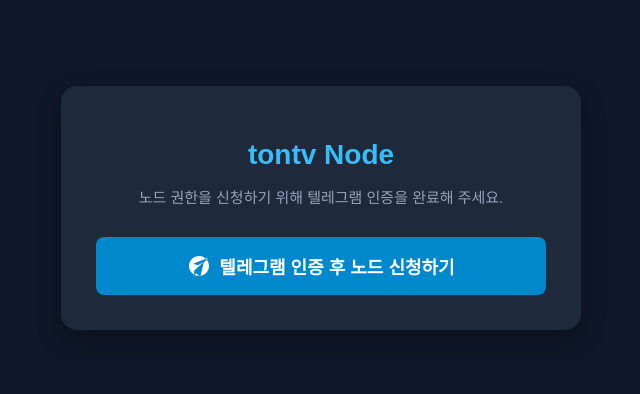
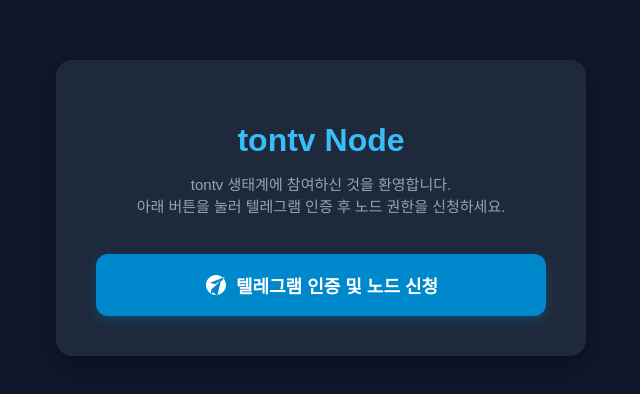
Before and after one commit to pitopanjw-design/xnot.github.io, a plain HTML site: page index.html in a window 1280 px wide. Shown: the part 192-586 px from the top of the page, without its empty margins (319-959 px from the left). Drawn offline with Linux system fonts and the light colour scheme.

Commit message:
Add files via upload

```diff
--- a/index.html
+++ b/index.html
@@ -3,11 +3,11 @@
 <head>
     <meta charset="UTF-8">
     <meta name="viewport" content="width=device-width, initial-scale=1.0">
-    <title>tontv - 노드 권한 신청</title>
+    <title>tontv - 메인 및 노드 권한 신청</title>
     <style>
         body {
             font-family: 'Malgun Gothic', sans-serif;
-            background-color: #0f172a; /* tontv 느낌의 세련된 다크 테마 */
+            background-color: #0f172a; /* tontv 다크 테마 */
             color: #f8fafc;
             display: flex;
             justify-content: center;
@@ -19,7 +19,7 @@
         }
         .container {
             background-color: #1e293b;
-            padding: 35px;
+            padding: 40px;
             border-radius: 16px;
             box-shadow: 0 10px 25px rgba(0,0,0,0.3);
             width: 100%;
@@ -27,19 +27,21 @@
             text-align: center;
         }
         h1 {
-            font-size: 28px;
+            font-size: 32px;
             margin-bottom: 10px;
-            color: #38bdf8;
+            color: #38bdf8; /* 포인트 블루 */
+            font-weight: bold;
         }
         p {
             color: #94a3b8;
             font-size: 15px;
-            margin-bottom: 30px;
+            margin-bottom: 35px;
+            line-height: 1.5;
         }
 
-        /* 1단계: 노드 신청 및 텔레그램 인증 영역 */
-        .step-auth {
-            display: block;
+        /* [1단계] 첫 프론트엔드 메인 화면 스타일 */
+        #authStep {
+            display: block; /* 첫 접속 시 이 영역만 보이게 설정 */
         }
         .telegram-btn {
             display: inline-flex;
@@ -48,14 +50,15 @@
             background-color: #0088cc;
             color: white;
             border: none;
-            padding: 16px 32px;
+            padding: 18px 32px;
             font-size: 18px;
             font-weight: bold;
-            border-radius: 8px;
+            border-radius: 12px;
             cursor: pointer;
             transition: background 0.2s, transform 0.1s;
             width: 100%;
             box-sizing: border-box;
+            box-shadow: 0 4px 12px rgba(0, 136, 204, 0.3);
         }
         .telegram-btn:hover {
             background-color: #0077b5;
@@ -64,12 +67,12 @@
             transform: scale(0.98);
         }
 
-        /* 2단계: 회원 정보 입력 폼 영역 (초기에는 숨김) */
-        .step-signup {
-            display: none;
+        /* [2단계] 회원 정보 입력 폼 스타일 (초기에는 절대 안 보이게 숨김) */
+        #signupStep {
+            display: none; /* 무조건 숨김 */
             text-align: left;
         }
-        .step-signup h2 {
+        #signupStep h2 {
             text-align: center;
             color: #38bdf8;
             margin-bottom: 24px;
@@ -132,7 +135,7 @@
         .submit-btn {
             width: 100%;
             padding: 14px;
-            background-color: #10b981; /* 가입 단계는 성공/완료 느낌의 초록색 */
+            background-color: #10b981;
             color: white;
             border: none;
             border-radius: 8px;
@@ -150,19 +153,19 @@
 
 <div class="container">
 
-    <div id="authStep" class="step-auth">
+    <div id="authStep">
         <h1>tontv Node</h1>
-        <p>노드 권한을 신청하기 위해 텔레그램 인증을 완료해 주세요.</p>
+        <p>tontv 생태계에 참여하신 것을 환영합니다.<br>아래 버튼을 눌러 텔레그램 인증 후 노드 권한을 신청하세요.</p>
 
-        <button type="button" class="telegram-btn" onclick="simulateTelegramAuth()">
+        <button type="button" class="telegram-btn" onclick="runTelegramAuth()">
             <svg width="24" height="24" viewBox="0 0 24 24" fill="none" style="margin-right: 8px; vertical-align: middle;">
                 <path d="M12 2C6.48 2 2 6.48 2 12C2 17.52 6.48 22 12 22C17.52 22 22 17.52 22 12C22 6.48 17.52 2 12 2ZM16.64 8.8C16.49 9.53 13.51 22.18 13.51 22.18C13.51 22.18 13.34 22.35 13.13 22.34C12.92 22.33 12.74 22.14 12.74 22.14L9.04 19.34L7.25 21.05C7.11 21.19 6.94 21.24 6.8 21.22L7.33 16.4L15.96 8.56C16.08 8.45 16.08 8.29 15.93 8.35C15.78 8.41 11.23 11.31 11.23 11.31L6.75 9.92C6.75 9.92 6.54 9.85 6.52 9.68C6.5 9.51 6.72 9.4 6.72 9.4L20.15 4.19C20.15 4.19 20.39 4.09 20.53 4.23C20.67 4.37 20.63 4.67 20.63 4.67L16.64 8.8Z" fill="white"/>
             </svg>
-            텔레그램 인증 후 노드 신청하기
+            텔레그램 인증 및 노드 신청
         </button>
     </div>
 
-    <div id="signupStep" class="step-signup">
+    <div id="signupStep">
         <h2>노드 신청 정보 입력</h2>
 
         <form id="signupForm" action="https://script.google.com/macros/s/AKfycby9iDAPz5poIwoPlaWmR9argoVi3QqrIf_ZlOuoerWmO1Piub_Sy6Oji1X0XW-a5s8GXw/exec" method="POST">
@@ -179,7 +182,7 @@
 
             <div class="input-group">
                 <label for="referralCode">추천인 코드</label>
-                <input type="text" id="referralCode" name="referralCode" placeholder="추천인 코드가 있다면 입력 (선택)">
+                <input type="text" id="referralCode" name="referralCode" placeholder="추천인 코드 입력 (선택)">
             </div>
 
             <div class="terms-group">
@@ -200,17 +203,19 @@
 </div>
 
 <script>
-    // [함수] 텔레그램 인증 성공 시 화면을 전환하는 로직
-    function simulateTelegramAuth() {
-        // 실제 연동 시에는 인증 창 팝업 후 성공 callback 콜백을 통해 이 함수가 실행되게 합니다.
+    // 페이지 로드 시 확실하게 첫 단계만 보이도록 초기화
+    document.getElementById('authStep').style.display = 'block';
+    document.getElementById('signupStep').style.display = 'none';
+
+    // 버튼을 클릭했을 때 실행되는 함수
+    function runTelegramAuth() {
         alert('텔레그램 본인 확인이 완료되었습니다!\n회원 정보를 입력해 주세요.');
 
-        // 1단계 인증 버튼 숨기고, 2단계 가입 폼 보여주기
+        // 메인 화면을 숨기고 가입 폼을 보여줌
         document.getElementById('authStep').style.display = 'none';
         document.getElementById('signupStep').style.display = 'block';
     }
 
-    // 폼 제출 이벤트 제어
     document.getElementById('signupForm').addEventListener('submit', function(e) {
         const checkbox = document.getElementById('agreeTerms');
         if (!checkbox.checked) {
@@ -218,9 +223,7 @@
             alert('투자 약관에 동의하셔야 최종 신청이 가능합니다.');
             return;
         }
-
-        // 정보가 성공적으로 전송될 것임을 안내 (구글 앱스 스크립트로 폼이 전송됨)
-        alert('신청 정보가 안전하게 제출됩니다. 완료 페이지로 이동합니다.');
+        alert('신청 정보가 안전하게 제출됩니다.');
     });
 </script>
 
```
